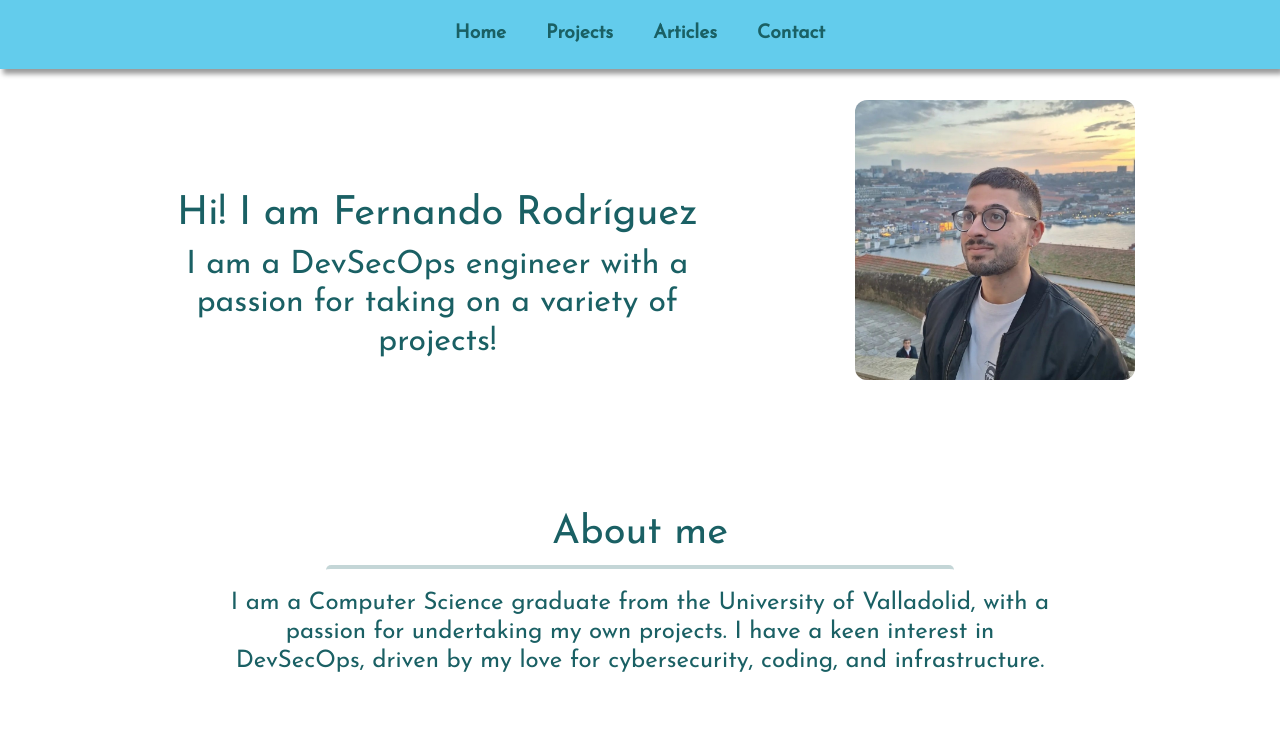
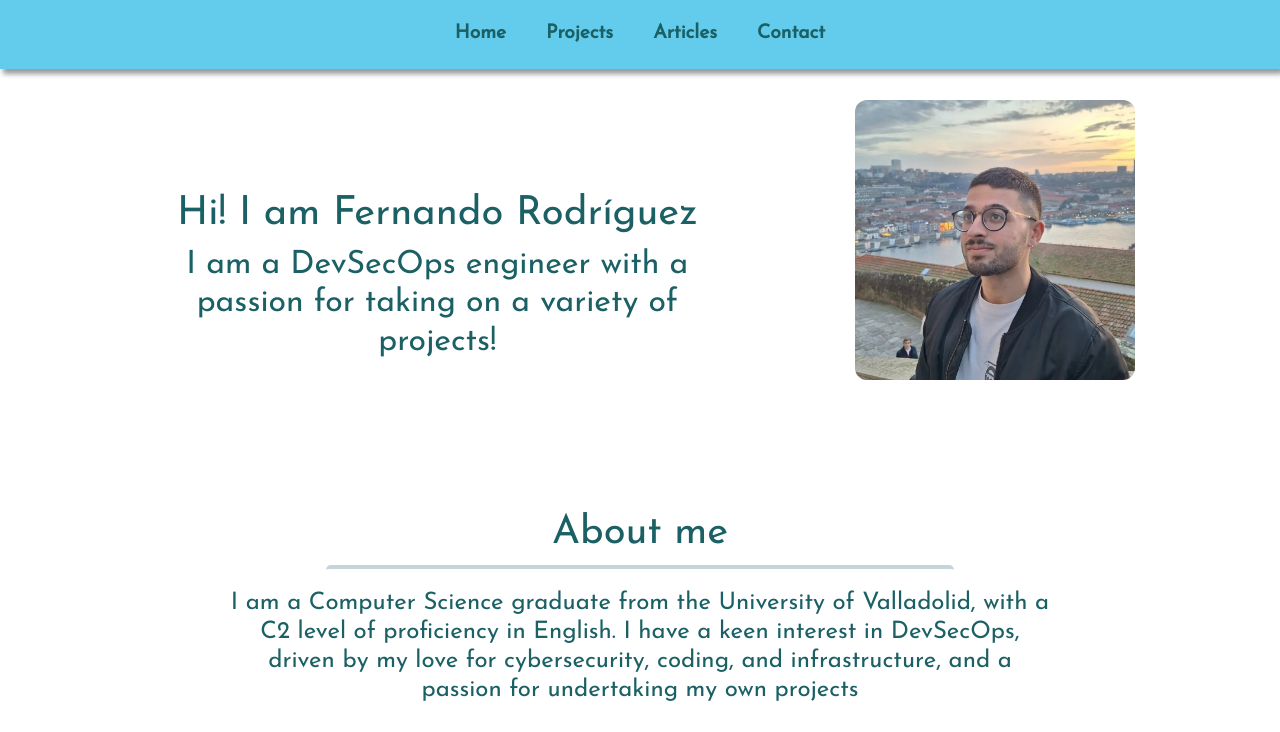
Before and after one commit to eskechivoi/EskechiWeb, a React (Create React App) app: page / in a window 1280 px wide. Shown: the top 732 px of the page. Built offline with nearby package versions, Linux system fonts and the light colour scheme.

Commit message:
Updated about.js

```diff
--- a/package.json
+++ b/package.json
@@ -16,7 +16,7 @@
     "build": "react-scripts build",
     "test": "react-scripts test",
     "eject": "react-scripts eject",
-    "predeploy": "npm run build && cp CNAME build/",
+    "predeploy": "npm run build && cpy CNAME build/",
     "deploy": "gh-pages -d build"
   },
   "eslintConfig": {
@@ -38,6 +38,8 @@
     ]
   },
   "devDependencies": {
+    "cpy-cli": "^5.0.0",
+    "cross-env": "^7.0.3",
     "gh-pages": "^6.2.0"
   }
 }
--- a/src/components/home/About.js
+++ b/src/components/home/About.js
@@ -8,8 +8,8 @@ const About = () => {
             <div className="row justify-content-center">
                 <div className="col-sm-2"></div>
                 <div className="col-lg-8">
-                    <h4>I am a Computer Science graduate from the University of Valladolid, with a passion for undertaking my own projects.
-                    I have a keen interest in DevSecOps, driven by my love for cybersecurity, coding, and infrastructure. </h4>
+                    <h4>I am a Computer Science graduate from the University of Valladolid, with a C2 level of proficiency in English.
+                    I have a keen interest in DevSecOps, driven by my love for cybersecurity, coding, and infrastructure, and a passion for undertaking my own projects </h4>
                 </div>
                 <div className="col-sm-2"></div>
             </div>
```
Also changed, not shown: 1 other file (tests, documents, lock files or other folders).
